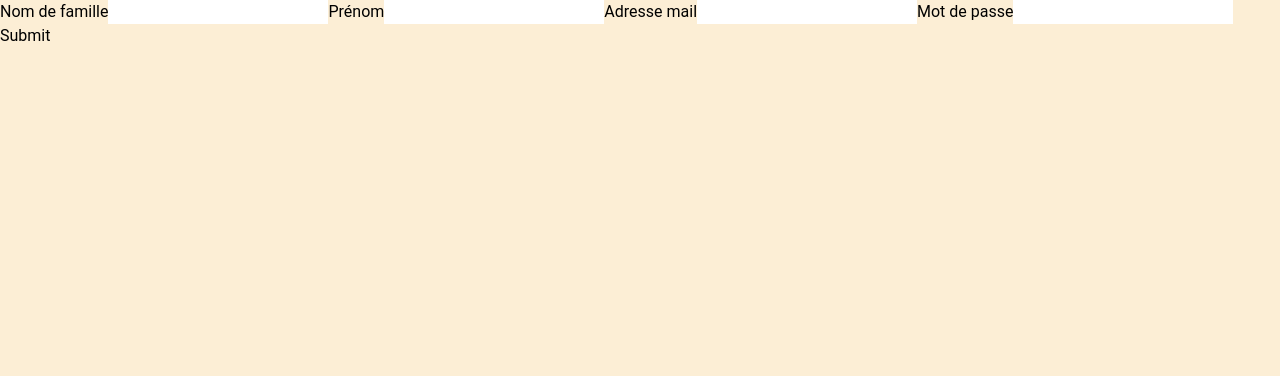
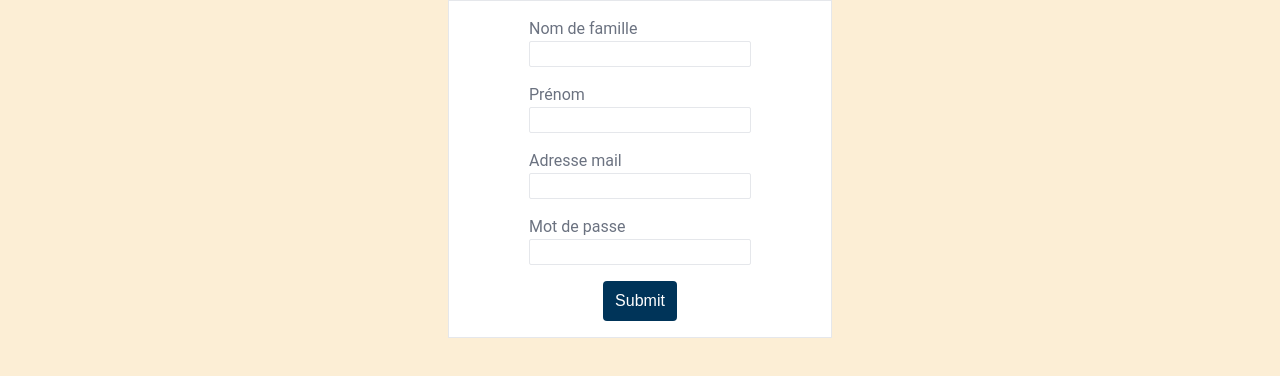
Before and after one commit to bastien-fournier/Naos-s-Guard-Pet-Sitting, a React (Vite) app in the folder client/: page /sign-up-page in a window 1280 px wide. Shown: the top 376 px of the page. Built offline with nearby package versions, Linux system fonts and the light colour scheme; no server answers.

Commit message:
add style

```diff
--- a/client/src/components/BodyHomePage/BodyHomePage.jsx
+++ b/client/src/components/BodyHomePage/BodyHomePage.jsx
@@ -3,7 +3,7 @@ import Picture from "../../assets/images/picture.png";
 export default function BodyHomePage() {
   return (
     <div
-      className="bg-secondary
+      className="bg-secondary shadow-custom
      text-center rounded-md flex justify-center flex-col mt-5 mx-auto max-w-72  px-3  mb-5 shadow-lg"
     >
       <h1 className="bg-secondary text-white text-2xl mt-4">
--- a/client/src/components/Buttons/ButtonLogin.jsx
+++ b/client/src/components/Buttons/ButtonLogin.jsx
@@ -5,7 +5,7 @@ export default function ButtonLogin() {
     <div>
       <Link to="/login-page">
         <button
-          className="flex items-center justify-center bg-secondary  text-white rounded-md mx-auto max-w-sm min-w-32 px-3 py-2 mb-1 border border-secondary"
+          className="flex items-center justify-center bg-secondary  text-white rounded-md mx-auto max-w-sm min-w-32 px-3 py-2 mb-1 border border-secondary shadow-custom"
           type="button"
         >
           Se connecter
--- a/client/src/components/Buttons/ButtonReview.jsx
+++ b/client/src/components/Buttons/ButtonReview.jsx
@@ -5,7 +5,7 @@ export default function ButtonReview() {
     <div>
       <Link to="/review-page">
         <button
-          className="flex items-center justify-center bg-primary  text-secondary  rounded-md mx-auto max-w-sm min-w-32 px-3 py-2 mb-1 border border-secondary"
+          className="flex items-center justify-center bg-primary  text-secondary  rounded-md mx-auto max-w-sm min-w-32 px-3 py-2 mb-1 border border-secondary shadow-custom"
           type="button"
         >
           Avis
--- a/client/src/components/Buttons/ButtonSignUp.jsx
+++ b/client/src/components/Buttons/ButtonSignUp.jsx
@@ -5,7 +5,7 @@ export default function ButtonSignUp() {
     <div>
       <Link to="/sign-up-page">
         <button
-          className="flex items-center justify-center bg-secondary  text-white rounded-md mx-auto max-w-sm min-w-32 px-3 py-2 mb-1 border border-secondary"
+          className="flex items-center justify-center bg-secondary  text-white rounded-md mx-auto max-w-sm min-w-32 px-3 py-2 mb-1 border border-secondary shadow-custom"
           type="button"
         >
           S'inscrire
--- /dev/null
+++ b/client/src/components/NavBar/NavBar.jsx
@@ -0,0 +1,13 @@
+import { Link } from "react-router-dom";
+
+import House from "../../assets/images/house.svg";
+
+export default function NavBar() {
+  return (
+    <div>
+      <Link to="/">
+        <img src={House} alt="Retour à l'accueil" />
+      </Link>
+    </div>
+  );
+}
--- a/client/src/components/SignUpForm/SignUpForm.jsx
+++ b/client/src/components/SignUpForm/SignUpForm.jsx
@@ -47,42 +47,67 @@ export default function SignUpForm() {
   };
 
   return (
-    <div>
-      <form onSubmit={handleSubmit}>
-        <div>
-          <label htmlFor="lastname">Nom de famille</label>
+    <div className="flex flex-col  mx-auto max-w-sm border bg-white">
+      <form method="POST" onSubmit={handleSubmit}>
+        <div className="my-4  flex items-center flex-col">
+          <div className="mb-4">
+            <label htmlFor="lastname" className="block text-gray-500">
+              Nom de famille
+            </label>
             <input
+              className="border border-99A2A5 rounded-sm "
               onChange={handleChange}
               value={register.lastname}
               type="text"
               id="lastname"
               name="lastname"
             />
-          <label htmlFor="firstname">Prénom</label>
+          </div>
+          <div className="mb-4">
+            <label htmlFor="firstname" className="block text-gray-500">
+              Prénom
+            </label>
             <input
+              className="border border-99A2A5 rounded-sm "
               onChange={handleChange}
               value={register.firstname}
               type="text"
               id="firstname"
               name="firstname"
             />
-          <label htmlFor="email">Adresse mail</label>
+          </div>
+          <div className="mb-4">
+            <label htmlFor="email" className="block text-gray-500">
+              Adresse mail
+            </label>
             <input
+              className="border border-99A2A5 rounded-sm "
               onChange={handleChange}
               value={register.email}
               type="text"
               id="email"
               name="email"
             />
-          <label htmlFor="password">Mot de passe</label>
+          </div>
+          <div className="mb-4">
+            <label htmlFor="password" className="block text-gray-500">
+              Mot de passe
+            </label>
             <input
+              className="border border-99A2A5 rounded-sm "
               onChange={handleChange}
               value={register.password}
               type="password"
               id="password"
               name="password"
             />
-          <button type="submit">Submit</button>
+          </div>
+          <button
+            className="bg-secondary font-custom text-white px-3 py-2 rounded"
+            type="submit"
+          >
+            Submit
+          </button>
         </div>
       </form>
     </div>
--- a/client/src/pages/LoginPage.jsx
+++ b/client/src/pages/LoginPage.jsx
@@ -1,9 +1,15 @@
 import LoginForm from "../components/LoginForm/LoginForm";
+import NavBar from "../components/NavBar/NavBar";
 
 export default function LoginPage() {
   return (
-    <div className="flex justify-center mt-96">
-      <LoginForm />
-    </div>
+    <>
+      <div>
+        <NavBar />
+      </div>
+      <div className="flex justify-center items-center min-h-screen">
+        <LoginForm />
+      </div>
+    </>
   );
 }
--- a/client/src/pages/ProfilPage.jsx
+++ b/client/src/pages/ProfilPage.jsx
@@ -1,9 +1,11 @@
 import ButtonDisconnected from "../components/Buttons/ButtonDisconnected";
+import NavBar from "../components/NavBar/NavBar";
 import Profil from "../components/Profil/Profil";
 
 export default function ProfilPage() {
   return (
     <div>
+      <NavBar />
       <Profil />
       <ButtonDisconnected />
     </div>
--- a/client/src/pages/ReviewPage.jsx
+++ b/client/src/pages/ReviewPage.jsx
@@ -2,12 +2,14 @@ import { useLoaderData } from "react-router-dom";
 
 import ShowReview from "../components/ShowReview/ShowReview";
 import FormReview from "../components/FormReview/FormReview";
+import NavBar from "../components/NavBar/NavBar";
 
 export default function ReviewPage() {
   const reviews = useLoaderData();
 
   return (
     <div>
+      <NavBar />
       <div>
         {reviews.map((review) => (
           <ShowReview
--- a/client/src/pages/SignUpPage.jsx
+++ b/client/src/pages/SignUpPage.jsx
@@ -1,9 +1,15 @@
+import NavBar from "../components/NavBar/NavBar";
 import SignUpForm from "../components/SignUpForm/SignUpForm";
 
 export default function SignUpPage() {
   return (
-    <div>
-      <SignUpForm />
-    </div>
+    <>
+      <div>
+        <NavBar />
+      </div>
+      <div>
+        <SignUpForm />
+      </div>
+    </>
   );
 }
--- a/client/tailwind.config.js
+++ b/client/tailwind.config.js
@@ -13,6 +13,9 @@ export default {
         sans: ["Roboto", "Arial", "sans-serif"], // Définir une police de caractères personnalisée
         // Vous pouvez ajouter d'autres polices personnalisées ici si nécessaire
       },
+      boxShadow: {
+        custom: "0px 5px 15px 5px rgba(0,0,0,0.15)",
+      },
     },
   },
   plugins: [],
```
Also changed, not shown: client/src/components/LoginForm/LoginForm.jsx (+10 -8 lines), client/src/assets/images/house.svg (added). Lines whose indentation alone changed are shown as unchanged.
